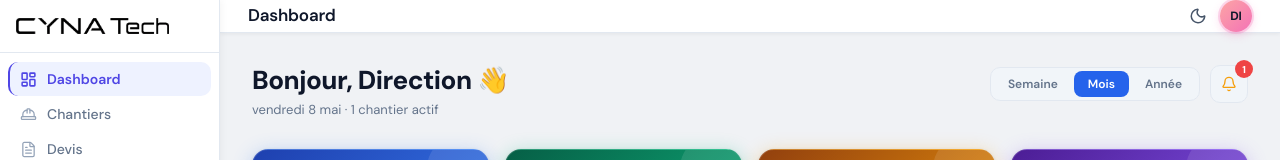
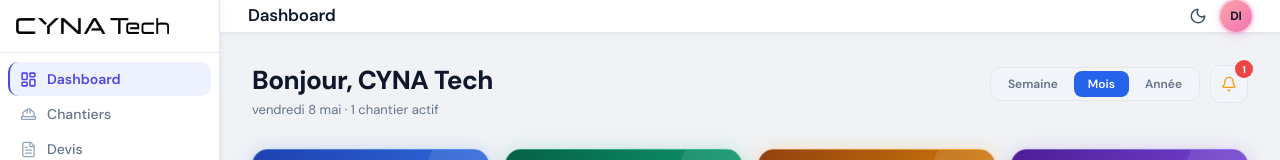
Before and after one commit to Valdrin72/gestion-chantier, a React (Create React App) app: page / in a window 1280 px wide. Shown: the top 160 px of the page. Built offline with nearby package versions, Linux system fonts and the light colour scheme.

Commit message:
Dashboard: 'Bonjour, CYNA Tech' sans emoji

```diff
--- a/src/pages/Dashboard.js
+++ b/src/pages/Dashboard.js
@@ -682,7 +682,7 @@ function Dashboard() {
       <div style={{ display: 'flex', alignItems: 'flex-start', justifyContent: 'space-between', marginBottom: 28, flexWrap: 'wrap', gap: 14 }}>
         <div>
           <div style={{ fontSize: 26, fontWeight: 800, color: 'var(--text-primary)', letterSpacing: '-0.5px', lineHeight: 1.2 }}>
-            Bonjour, {profil?.nom?.split(' ')[0] || 'Direction'} 👋</div>
+            Bonjour, CYNA Tech</div>
           <p style={{ color: 'var(--text-muted)', fontSize: 13, margin: '4px 0 0' }}>
             {new Date().toLocaleDateString('fr-CH', { weekday: 'long', day: 'numeric', month: 'long' })} · {actifs.length} chantier{actifs.length !== 1 ? 's' : ''} actif{actifs.length !== 1 ? 's' : ''}
           </p>
```
